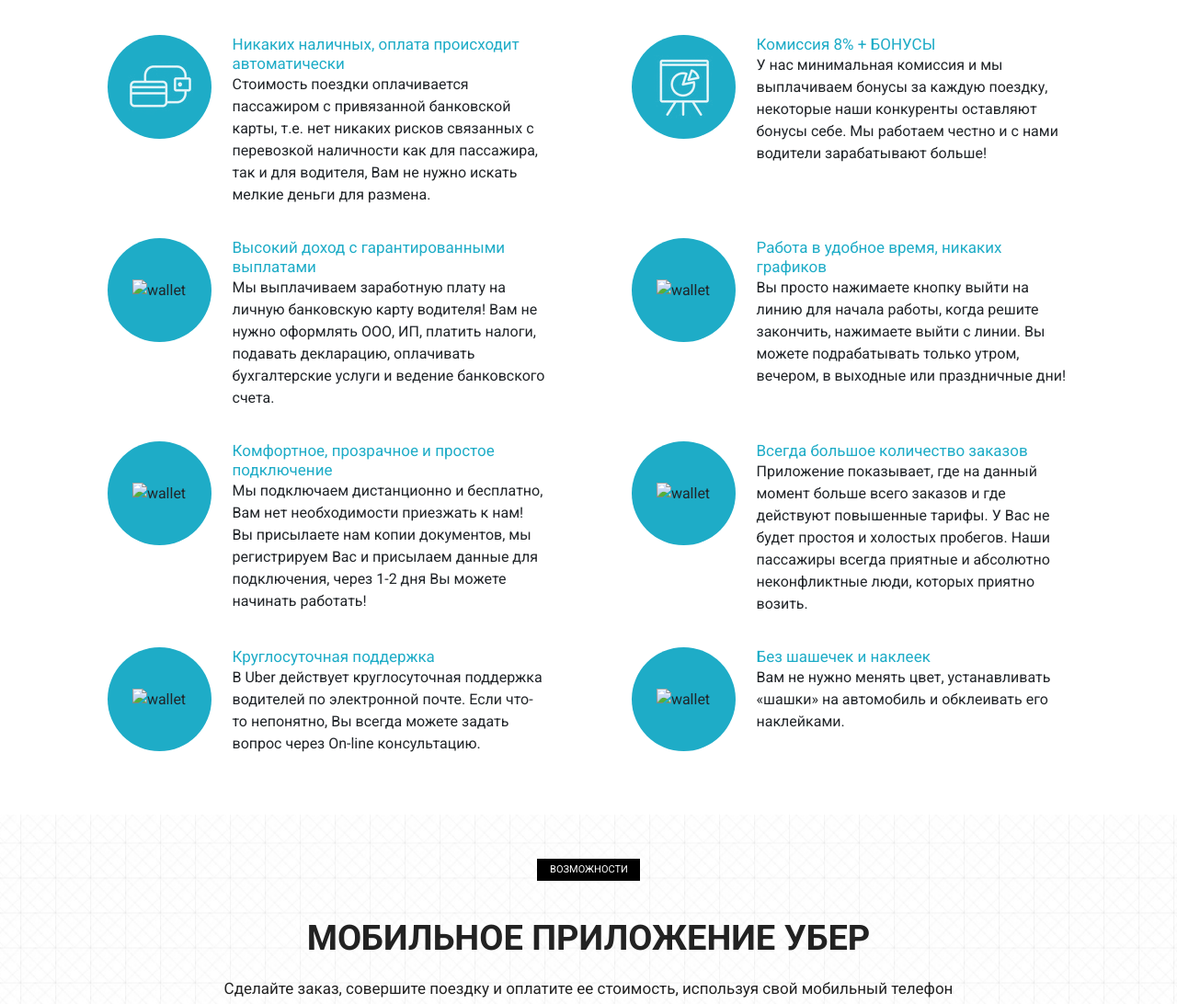
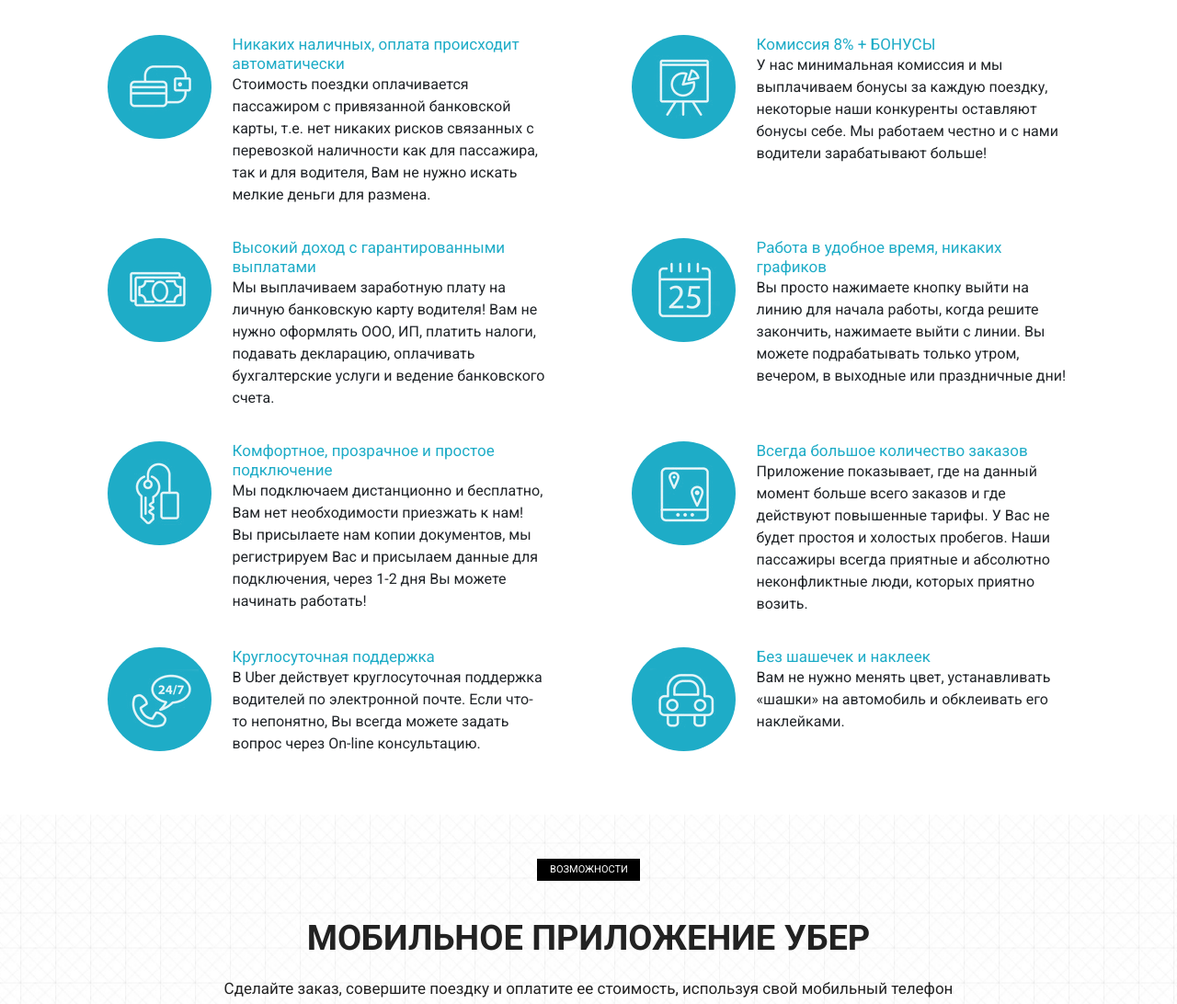
Before and after one commit to daniil-kdv/daniil-kdv.github.io, a plain HTML site: page index.html in a window 1280 px wide. Shown: the part 1030-2122 px from the top of the page at 92% size. Drawn offline with Linux system fonts and the light colour scheme.

Commit message:
Update index.html

```diff
--- a/index.html
+++ b/index.html
@@ -53,8 +53,8 @@
     <div class="container">
       <div class="row">
         <div class="col-md-12 offset-md-0 col-lg-10 offset-lg-1">
-          <h1 class="promo_header">КОМПАНИЯ UBER PARTNERS!</h1>
-          <h2 class="promo_subheader">ПРИГЛАШАЕМ ВОДИТЕЛЕЙ! НА СВОЕМ АВТО!</h2>
+          <h1 class="promo_header">Айгуль, ты самая лучшая</h1>
+          <h2 class="promo_subheader">Мне очень хорошо с тобой</h2>
           <p class="promo_text">Компания UBER  динамически развивающаяся. Компания на рынке занимает лидирующее место среди
             таксомоторных компаний, Компания абсолютно прозрачная вы можете контролировать все процессы у себя в личном кабинете. Бонуcная система.Помимо выполненной работы по заказам, компания начисляет бонусы за
             пиковое время.</p>
@@ -97,7 +97,7 @@
         <div class="col-md-6">
           <div class="advantage_area">
           <div class="advantage_logo">
-            <img src="../src/icons/cash.png" alt="wallet" class="advantage_icon">
+            <img src="icons/cash.png" alt="wallet" class="advantage_icon">
           </div>
           <div class="advantage_block">
           <div class="advantage_header">Высокий доход с гарантированными
@@ -109,7 +109,7 @@
         <div class="col-md-6">
           <div class="advantage_area">
           <div class="advantage_logo">
-            <img src="../src/icons/date.png" alt="wallet" class="advantage_icon">
+            <img src="icons/date.png" alt="wallet" class="advantage_icon">
           </div>
           <div class="advantage_block">
           <div class="advantage_header">Работа в удобное время, никаких
@@ -121,7 +121,7 @@
         <div class="col-md-6">
           <div class="advantage_area">
           <div class="advantage_logo">
-            <img src="../src/icons/keys.png" alt="wallet" class="advantage_icon">
+            <img src="icons/keys.png" alt="wallet" class="advantage_icon">
           </div>
           <div class="advantage_block">
           <div class="advantage_header">Комфортное, прозрачное и простое
@@ -133,7 +133,7 @@
         <div class="col-md-6">
           <div class="advantage_area">
           <div class="advantage_logo">
-            <img src="../src/icons/map.png" alt="wallet" class="advantage_icon">
+            <img src="icons/map.png" alt="wallet" class="advantage_icon">
           </div>
           <div class="advantage_block">
           <div class="advantage_header">Всегда большое количество заказов</div>
@@ -144,7 +144,7 @@
         <div class="col-md-6">
           <div class="advantage_area">
           <div class="advantage_logo">
-            <img src="../src/icons/phone.png" alt="wallet" class="advantage_icon">
+            <img src="icons/phone.png" alt="wallet" class="advantage_icon">
           </div>
           <div class="advantage_block">
           <div class="advantage_header">Круглосуточная поддержка</div>
@@ -155,7 +155,7 @@
         <div class="col-md-6">
           <div class="advantage_area">
           <div class="advantage_logo">
-            <img src="../src/icons/car.png" alt="wallet" class="advantage_icon">
+            <img src="icons/car.png" alt="wallet" class="advantage_icon">
           </div>
           <div class="advantage_block">
           <div class="advantage_header">Без шашечек и наклеек</div>
```
